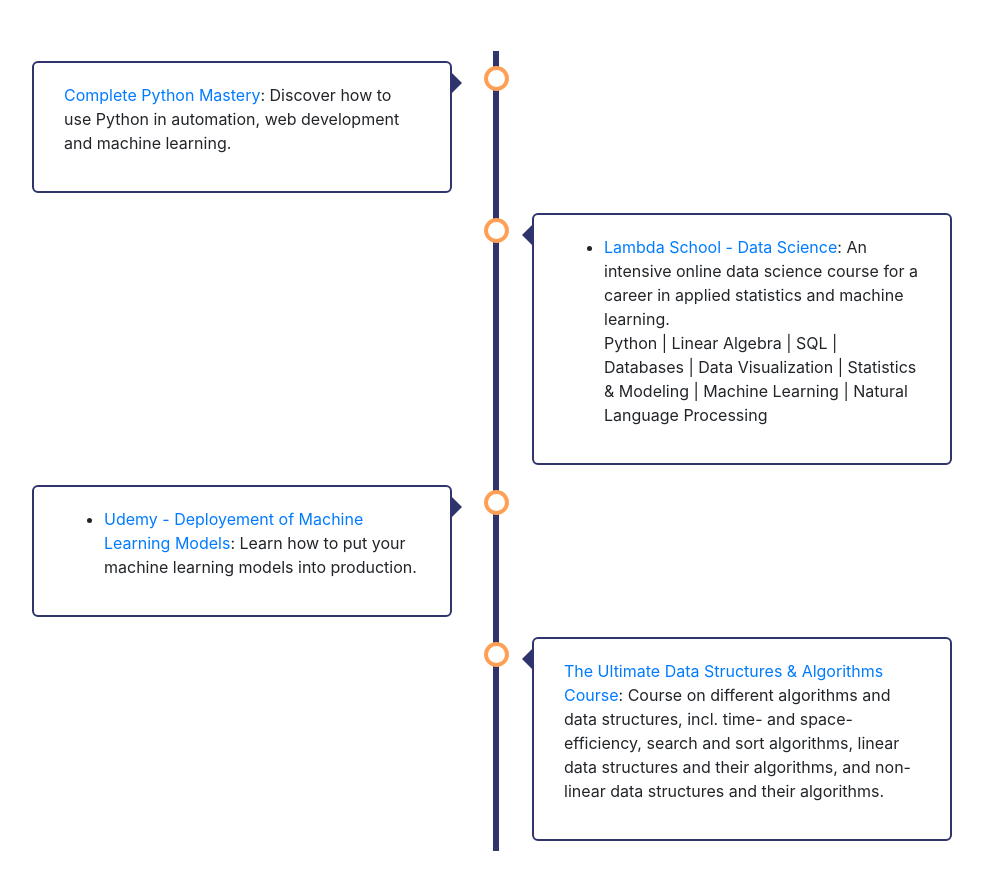
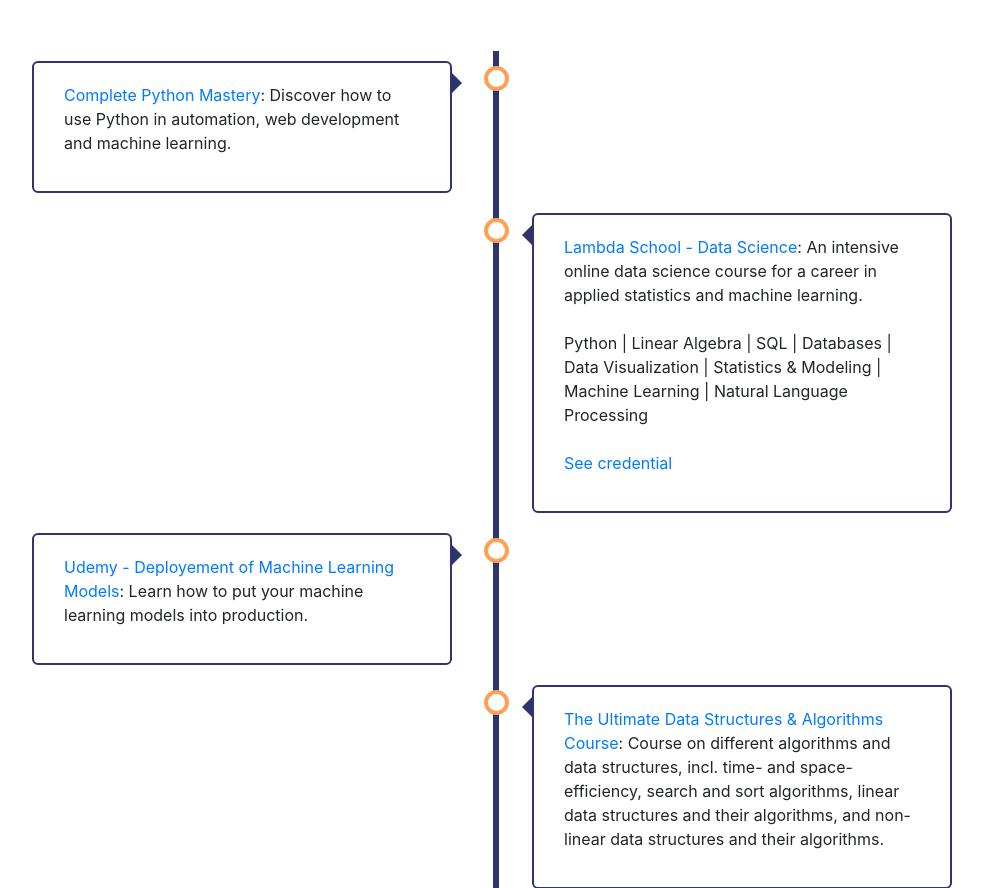
Before and after one commit to navroz-lamba/Portfolio-Website, a Flask app: template portfolio/templates/about.html in a window 1280 px wide. Shown: the part 820-1708 px from the top of the page, without its empty margins (148-1131 px from the left). Run offline with Flask 2, Linux system fonts and the light colour scheme; the template is opened without the code that fills it, so the values that code supplies are empty; some libraries are stand-ins or nearby versions.

Commit message:
Added Lambda School credentials to the about me page

```diff
--- a/portfolio/templates/about.html
+++ b/portfolio/templates/about.html
@@ -26,30 +26,29 @@
         <div class="container-timeline right">
             <div class="content">
 
-                        <ul>
-                            <li>
-                                <a target="_blank" class="about-link" href="https://lambdaschool.com/courses/data-science">Lambda School - Data Science</a>:
+                        <p><a target="_blank" class="about-link" href="https://lambdaschool.com/courses/data-science">Lambda School - Data Science</a>:
                             An intensive online data science course for a
                             career in applied statistics and machine learning.
+                            <br>
                             <br>
                             Python | Linear Algebra | SQL | Databases |
                             Data Visualization | Statistics & Modeling |
                             Machine Learning | Natural Language Processing
+                            <br>
+                            <br>
+                            <a target="_blank" class="about-link" href="https://www.youracclaim.com/badges/37241836-f998-4f7b-bfbf-6c140b24c25d?source=linked_in_profile">See credential</a>
+                        </p>
 
-                            </li>
-                        </ul>
             </div>
         </div>
         <div class="container-timeline left">
             <div class="content">
 
-                        <ul>
-                            <li>
-                                <a target="_blank" class="about-link" href="https://www.udemy.com/course/deployment-of-machine-learning-models/">Udemy - Deployement of Machine Learning Models</a>:
+
+                        <p><a target="_blank" class="about-link" href="https://www.udemy.com/course/deployment-of-machine-learning-models/">Udemy - Deployement of Machine Learning Models</a>:
                             Learn how to put your machine learning models into production.
-                            </li>
+                        </p>
 
-                        </ul>
             </div>
         </div>
         <div class="container-timeline right">
```
Lines whose indentation alone changed are shown as unchanged.
